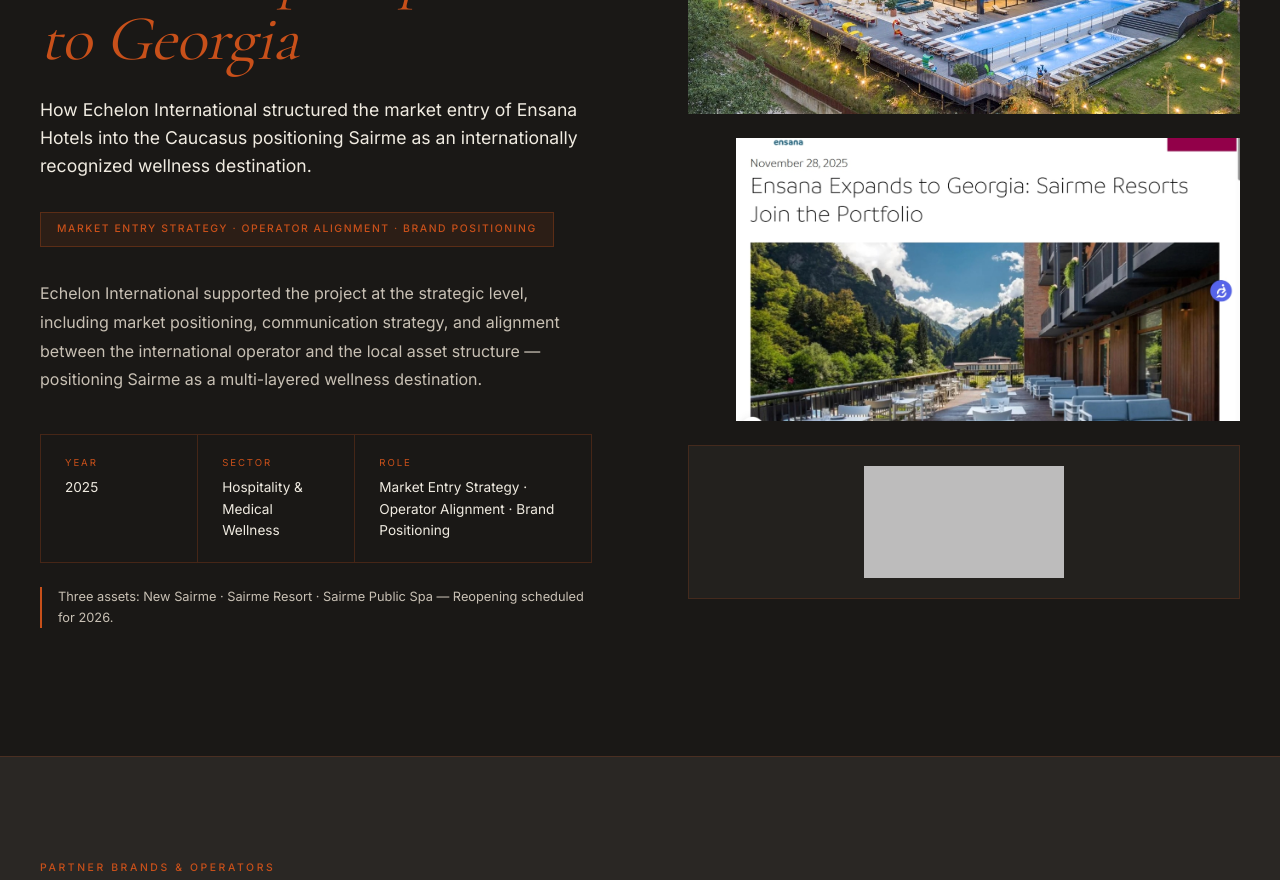
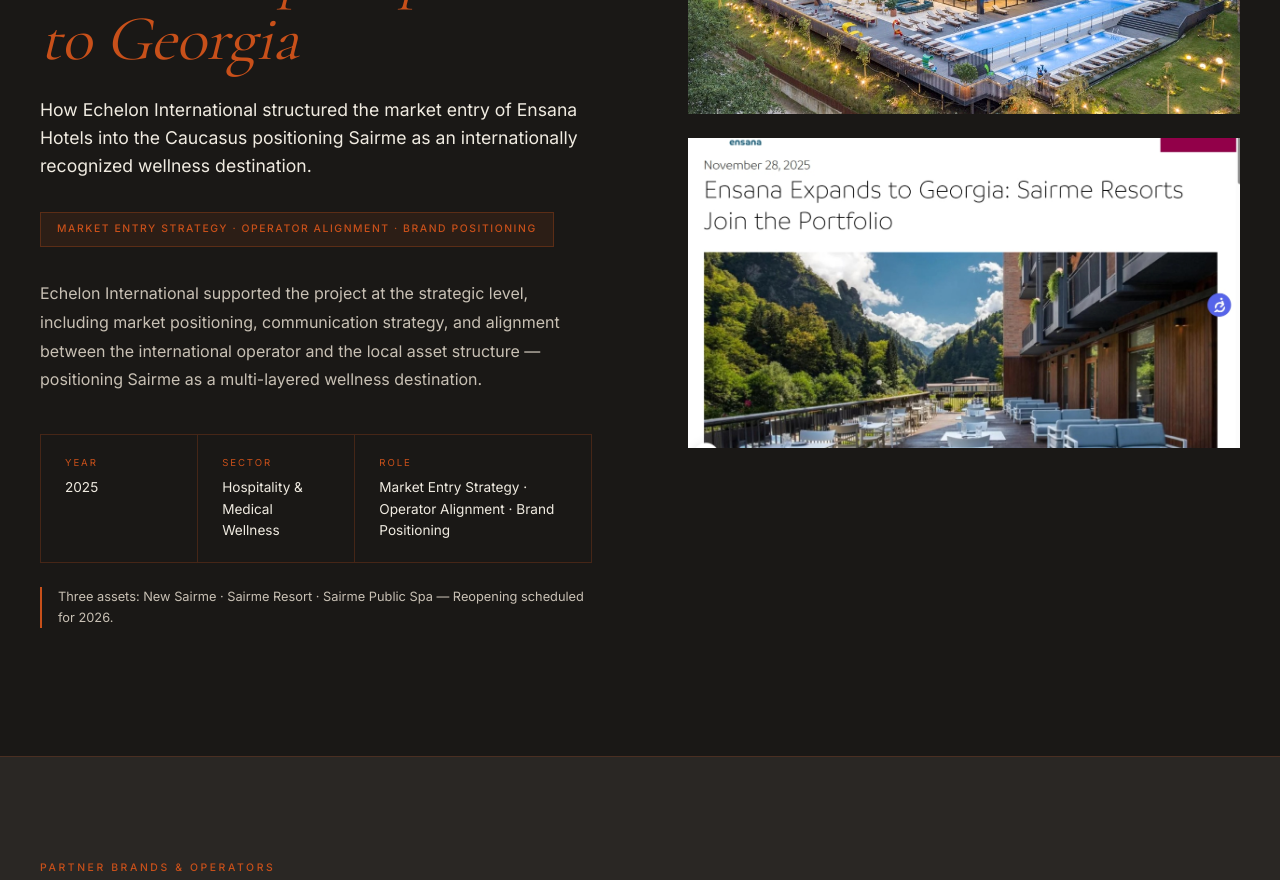
Before and after one commit to srivatsa27688547567hjggyt/landing-page-, a Next.js app in the folder echelon-site/: page / in a window 1280 px wide. Shown: the part 9320-10200 px from the top of the page. Built offline with nearby package versions, Linux system fonts and the light colour scheme.

Commit message:
fix: remove blank Ensana logo card and symmetrize case study image grid

```diff
--- a/echelon-site/src/components/CaseStudy.tsx
+++ b/echelon-site/src/components/CaseStudy.tsx
@@ -274,7 +274,6 @@ export default function CaseStudy() {
                                     position: "relative",
                                     aspectRatio: "16/9",
                                     overflow: "hidden",
-                                    marginLeft: "3rem",
                                 }}
                             >
                                 <Image
@@ -286,28 +285,6 @@ export default function CaseStudy() {
                                 />
                             </motion.div>
                         </ScrollReveal>
-                        {/* Ensana Hotels logo */}
-                        <ScrollReveal delay={0.35}>
-                            <div
-                                style={{
-                                    marginLeft: "auto",
-                                    padding: "1.25rem 2rem",
-                                    border: "1px solid rgba(200,80,26,0.2)",
-                                    backgroundColor: "rgba(240,235,225,0.04)",
-                                    display: "flex",
-                                    alignItems: "center",
-                                    justifyContent: "center",
-                                }}
-                            >
-                                <Image
-                                    src="/pdf-assets/page14_img14.jpeg"
-                                    alt="Ensana Hotels"
-                                    width={200}
-                                    height={80}
-                                    style={{ objectFit: "contain", filter: "brightness(0) invert(1) opacity(0.7)" }}
-                                />
-                            </div>
-                        </ScrollReveal>
                     </div>
                 </div>
             </div>
```
